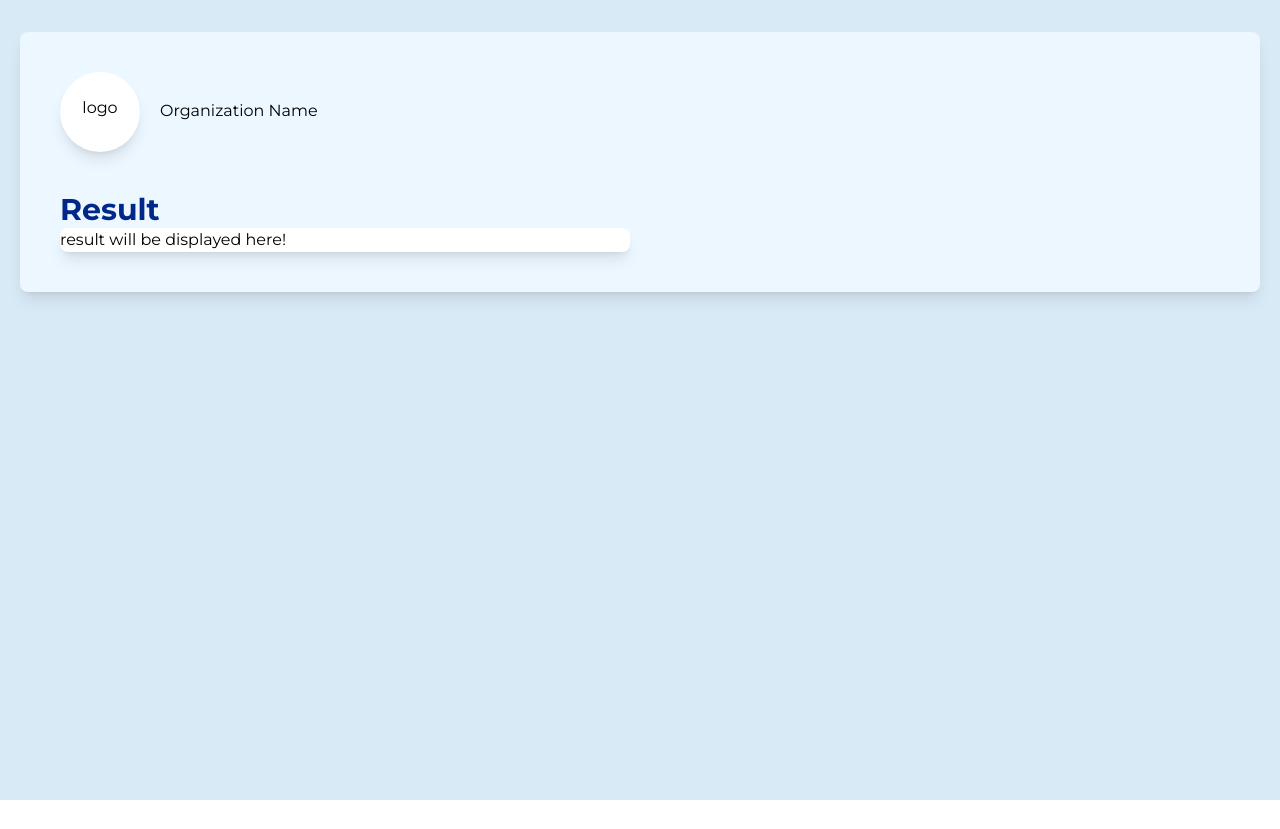
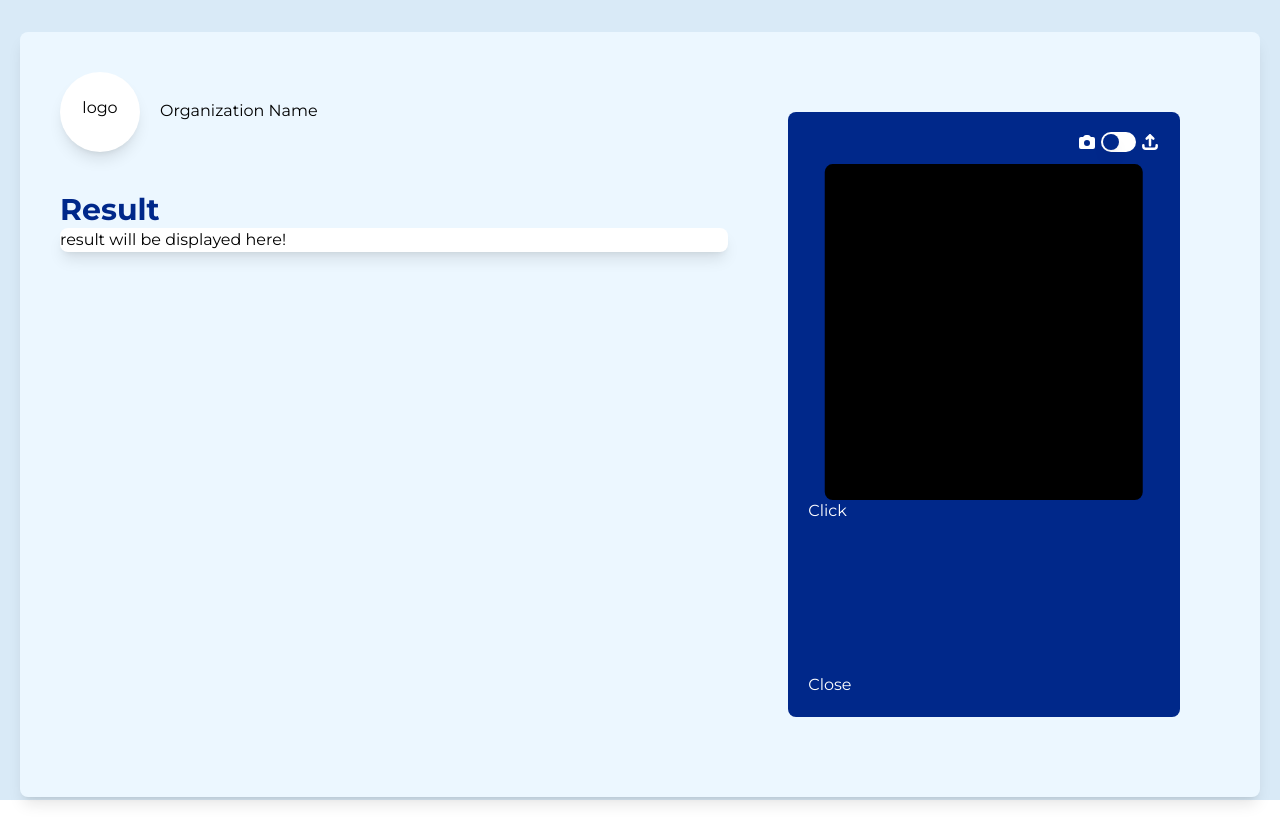
Before and after one commit to SumitShrestha11/ResultProcessing, a React (Create React App) app: page / in a window 1280 px wide. Before the commit the page ends 800 px from the top, so only its background shows below. Built offline with nearby package versions, Linux system fonts and the light colour scheme; no server answers.

Commit message:
Added Camera feed

```diff
--- a/package.json
+++ b/package.json
@@ -3,6 +3,7 @@
   "version": "0.1.0",
   "private": true,
   "dependencies": {
+    "@headlessui/react": "^1.4.3",
     "@testing-library/jest-dom": "^5.16.1",
     "@testing-library/react": "^12.1.2",
     "@testing-library/user-event": "^13.5.0",
--- a/src/App.js
+++ b/src/App.js
@@ -1,17 +1,27 @@
+/*
+for custom colors edit 'tailwind.config.js' file
+*/
 import './App.scss';
+import InputArea from './components/InputArea';
 import { Logo } from './components/Logo';
 import Result from './components/Result';
+import ErrorBoundary from './components/ErrorBoundary';
 
 
 function App() {
   return (
     <>
-      <div className="grid grid-cols-12 gap-5 mx-5 p-10 my-8 bg-mainWindow shadow-lg rounded-lg">
-            <div className='col-span-6'>
+      <div className="grid grid-cols-12 gap-5 mx-5 p-10 my-8 bg-mainWindow shadow-lg rounded-lg"> {/*main window*/}
+            <div className='col-span-7'>
               <Logo />
               <span className='ml-5 inline-block'>Organization Name</span>
               <span className='mt-10 block text-dark-blue font-bold text-3xl'>Result</span>
               <Result />
+            </div>
+            <div className='col-span-5'>
+              <ErrorBoundary>
+                <InputArea />
+              </ErrorBoundary>
             </div>
         </div>
     </>
--- /dev/null
+++ b/src/components/ErrorBoundary.js
@@ -0,0 +1,27 @@
+import React from "react";
+class ErrorBoundary extends React.Component {
+    constructor(props) {
+      super(props);
+      this.state = { hasError: false };
+    }
+
+    static getDerivedStateFromError(error) {
+      // Update state so the next render will show the fallback UI.
+      return { hasError: true };
+    }
+
+    componentDidCatch(error, errorInfo) {
+      // You can also log the error to an error reporting service
+      console.log(error, errorInfo);
+    }
+
+    render() {
+      if (this.state.hasError) {
+        // You can render any custom fallback UI
+        return <h1>Something went wrong.</h1>;
+      }
+
+      return this.props.children;
+    }
+  }
+  export default ErrorBoundary;
--- /dev/null
+++ b/src/components/InputArea/components/CameraFeed.jsx
@@ -0,0 +1,45 @@
+import {useEffect, useRef} from 'react';
+
+const CameraFeed = () => {
+    const videoRef = useRef(null);
+    const photoRef = useRef(null);
+
+    const getVideo = () => {
+        navigator.mediaDevices
+            .getUserMedia({
+                video:{
+                    width: 1920,
+                    height: 1080
+                }
+            })
+            .then(stream => {
+                let video = videoRef.current;
+                video.srcObject = stream;
+                video.play();
+            })
+            .catch(err => {
+                console.log(err);//Error in console
+            })
+    }
+
+    useEffect(() => {
+        getVideo();
+    }, [videoRef])
+
+    return (
+        <>
+            <div className='p-2'>
+                <div className='bg-black px-1 py-[25%] rotate-90 rounded-lg'>
+                    <video ref={videoRef}></video>
+                </div>
+            </div>
+                <button>Click</button>
+            <div>
+                <canvas ref={photoRef}></canvas>
+                <button>Close</button>
+            </div>
+        </>
+    );
+};
+
+export default CameraFeed;
--- /dev/null
+++ b/src/components/InputArea/components/ToggleSwitch.jsx
@@ -0,0 +1,23 @@
+import { useState } from 'react'
+import { Switch } from '@headlessui/react'
+
+const ToggleSwitch = () => {
+    const [enabled, setEnabled] = useState(false);
+    return (
+        <div className='mx-1'>
+            <Switch
+                checked={enabled}
+                onChange={setEnabled}
+                className={`bg-white relative inline-flex flex-shrink-0 h-[20px] w-[35px] border-2 border-transparent rounded-full cursor-pointer transition-colors ease-in-out duration-200 focus:outline-none focus-visible:ring-2  focus-visible:ring-white focus-visible:ring-opacity-75`}
+            >
+                <span
+                aria-hidden="true"
+                className={`${enabled ? 'translate-x-[15px]' : 'translate-x-0'}
+                    pointer-events-none inline-block h-[16px] w-[16px] rounded-full bg-dark-blue shadow-lg transform ring-0 transition ease-in-out duration-200`}
+                />
+            </Switch>
+        </div>
+    );
+};
+
+export default ToggleSwitch;
--- /dev/null
+++ b/src/components/InputArea/components/Upload.jsx
@@ -0,0 +1,13 @@
+import React from 'react';
+
+const Upload = () => {
+    return (
+        <>
+            <div className='bg-black align-middle'>
+                Upload Section
+            </div>
+        </>
+    );
+};
+
+export default Upload;
--- /dev/null
+++ b/src/components/InputArea/index.jsx
@@ -0,0 +1,31 @@
+import React from 'react';
+import { useState } from 'react/cjs/react.production.min';
+import CameraFeed from './components/CameraFeed';
+import ToggleSwitch from './components/ToggleSwitch';
+//import Upload from './components/Upload';
+
+const InputArea = () => {
+ // const [enabled, setEnabled] = useState(false);
+
+  return (
+    <div className='bg-dark-blue rounded-lg text-white m-10 p-5'>
+        <div className='flex justify-end'>
+            {/* Camera Icon */}
+            <svg xmlns="http://www.w3.org/2000/svg" className="h-5 w-5" viewBox="0 0 20 20" fill="currentColor">
+                <path fillRule="evenodd" d="M4 5a2 2 0 00-2 2v8a2 2 0 002 2h12a2 2 0 002-2V7a2 2 0 00-2-2h-1.586a1 1 0 01-.707-.293l-1.121-1.121A2 2 0 0011.172 3H8.828a2 2 0 00-1.414.586L6.293 4.707A1 1 0 015.586 5H4zm6 9a3 3 0 100-6 3 3 0 000 6z" clipRule="evenodd" />
+            </svg>
+            <ToggleSwitch />
+            {/* Upload Icon */}
+            <svg xmlns="http://www.w3.org/2000/svg" className="h-5 w-5" fill="none" viewBox="0 0 24 24" stroke="currentColor">
+                <path strokeLinecap="round" strokeLinejoin="round" strokeWidth={3} d="M4 16v1a3 3 0 003 3h10a3 3 0 003-3v-1m-4-8l-4-4m0 0L8 8m4-4v12" />
+            </svg>
+        </div>
+        <div className='mt-2'>
+            <CameraFeed />
+
+        </div>
+    </div>
+  );
+};
+
+export default InputArea;
--- a/tailwind.config.js
+++ b/tailwind.config.js
@@ -5,6 +5,7 @@ module.exports = {
   theme: {
     extend: {
       colors: {
+        //you can add your own custom colors here
         'mainWindow': '#ECF7FF',
         'dark-blue': '#00288A',
       },
```
Also changed, not shown: src/components/Result/index.jsx (renamed from src/components/Result/index.js), 1 other file (tests, documents, lock files or other folders).
